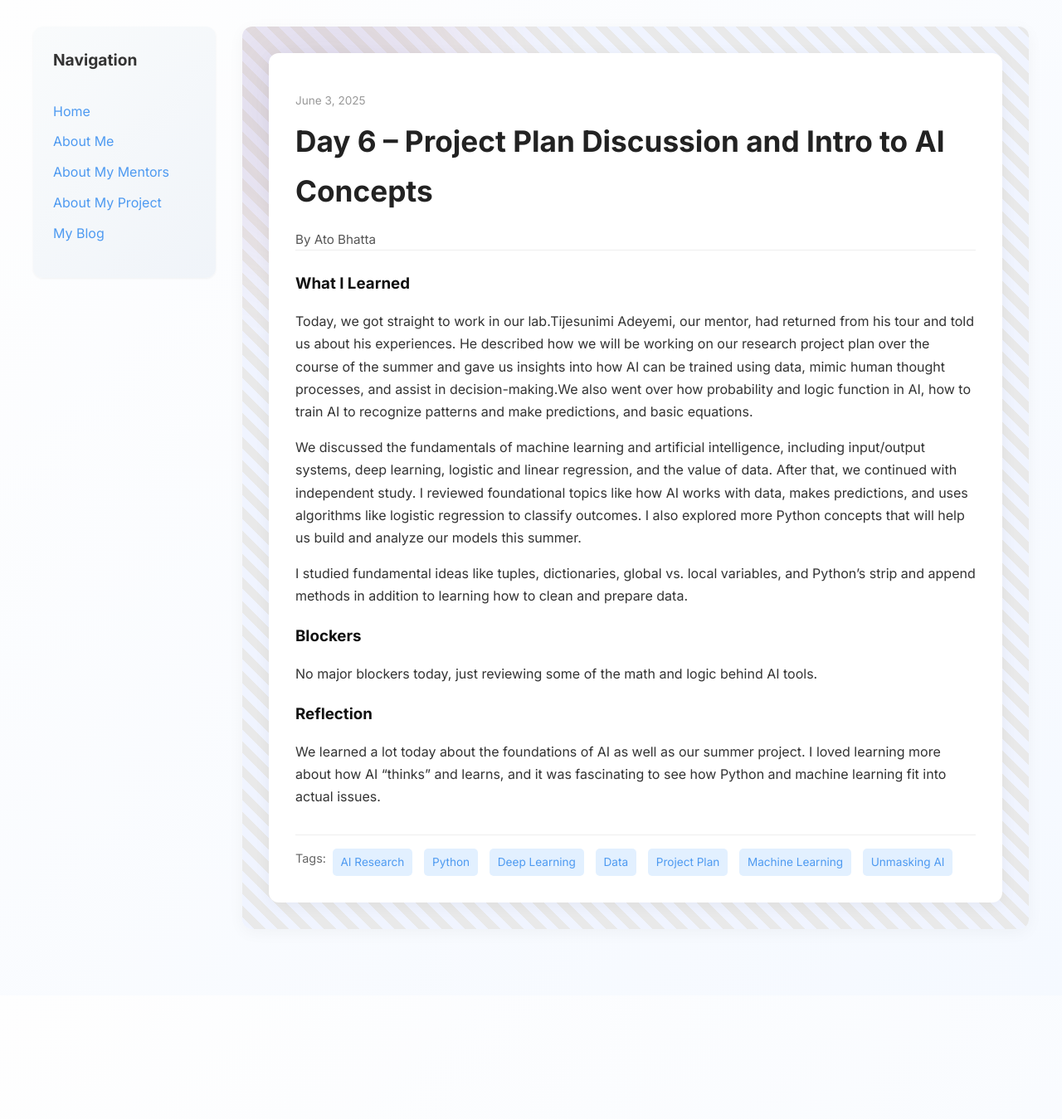
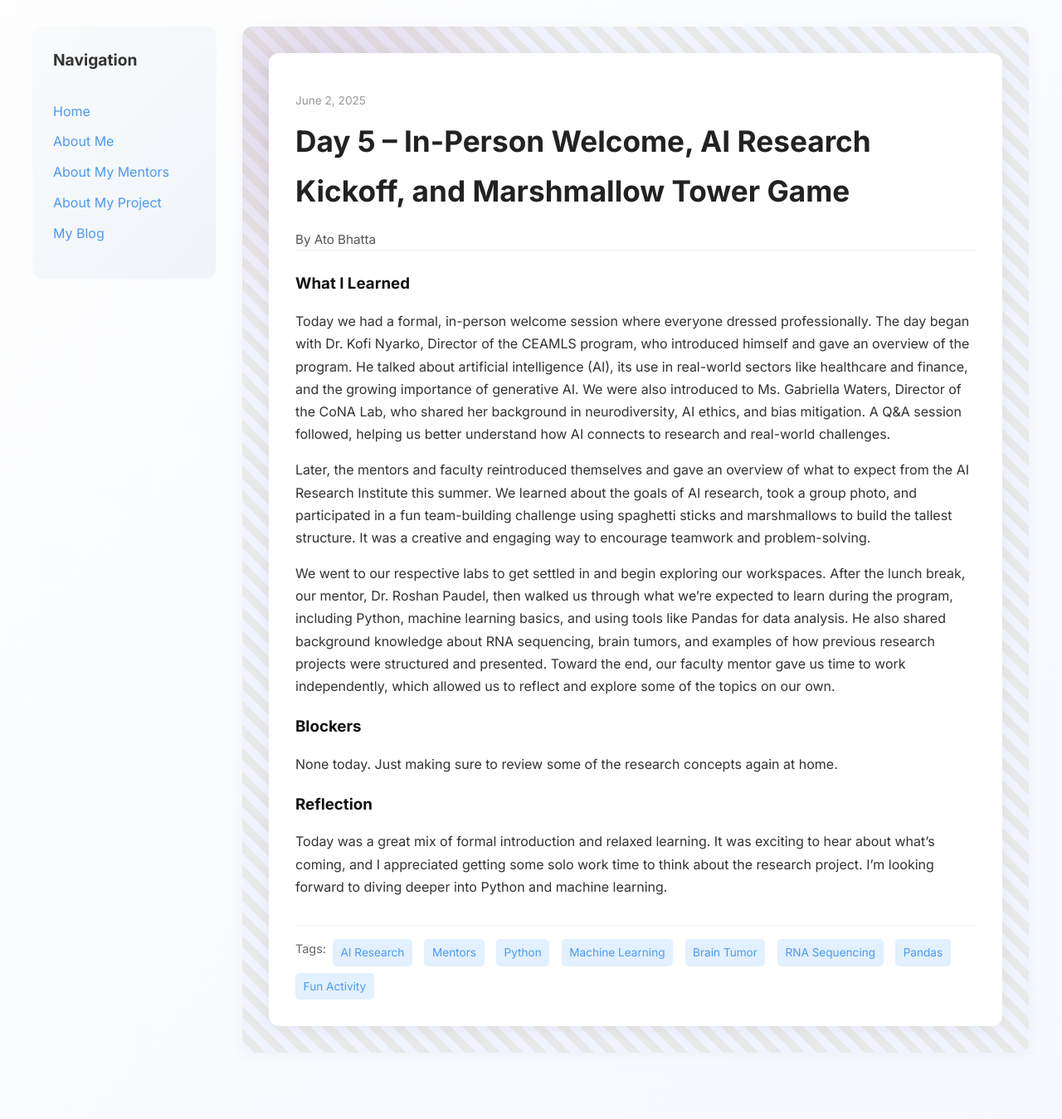
Before and after one commit to Ato-2025/Ato-2025.github.io, a Jekyll site: the page built from _posts/2025-06-02-day5.md, in a window 1280 px wide. Shown: the whole page at 83% size. Built offline with Jekyll 4.4.1, drawn with Linux system fonts in a browser that asks for light colours; before the commit the page ends 1200 px from its top, so only the background shows below that.

Commit message:
Update 2025-06-02-day5.md

```diff
--- a/_posts/2025-06-02-day5.md
+++ b/_posts/2025-06-02-day5.md
@@ -1,22 +1,21 @@
 ---
 layout: post
-title: "Day 6 – Project Plan Discussion and Intro to AI Concepts"
-date: 2025-06-03
+title: "Day 5 – In-Person Welcome, AI Research Kickoff, and Marshmallow Tower Game"
+date: 2025-06-02
 author: Ato Bhatta
-permalink: /day6.html
-tags: ["AI Research", "Python", "Deep Learning", "Data", "Project Plan", "Machine Learning", "Unmasking AI"]
+permalink: /day5.html
+categories: [computer]
+tags: ["AI Research", "Mentors", "Python", "Machine Learning", "Brain Tumor", "RNA Sequencing", "Pandas", "Fun Activity"]
 what_i_learned: |
+  Today we had a formal, in-person welcome session where everyone dressed professionally. The day began with Dr. Kofi Nyarko, Director of the CEAMLS program, who introduced himself and gave an overview of the program. He talked about artificial intelligence (AI), its use in real-world sectors like healthcare and finance, and the growing importance of generative AI. We were also introduced to Ms. Gabriella Waters, Director of the CoNA Lab, who shared her background in neurodiversity, AI ethics, and bias mitigation. A Q&A session followed, helping us better understand how AI connects to research and real-world challenges.
 
-  Today, we got straight to work in our lab.Tijesunimi Adeyemi, our mentor, had returned from his tour and told us about his experiences. He described how we will be working on our research project plan over the course of the summer and gave us insights into how AI can be trained using data, mimic human thought processes, and assist in decision-making.We also went over how probability and logic function in AI, how to train AI to recognize patterns and make predictions, and basic equations.
+  Later, the mentors and faculty reintroduced themselves and gave an overview of what to expect from the AI Research Institute this summer. We learned about the goals of AI research, took a group photo, and participated in a fun team-building challenge using spaghetti sticks and marshmallows to build the tallest structure. It was a creative and engaging way to encourage teamwork and problem-solving.
 
-  We discussed the fundamentals of machine learning and artificial intelligence, including input/output systems, deep learning, logistic and linear regression, and the value of data.
-   After that, we continued with independent study. I reviewed foundational topics like how AI works with data, makes predictions, and uses algorithms like logistic regression to classify outcomes. I also explored more Python concepts that will help us build and analyze our models this summer.
-
-   I studied fundamental ideas like tuples, dictionaries, global vs. local variables, and Python's strip and append methods in addition to learning how to clean and prepare data.
+  We went to our respective labs to get settled in and begin exploring our workspaces. After the lunch break, our mentor, Dr. Roshan Paudel, then walked us through what we’re expected to learn during the program, including Python, machine learning basics, and using tools like Pandas for data analysis. He also shared background knowledge about RNA sequencing, brain tumors, and examples of how previous research projects were structured and presented. Toward the end, our faculty mentor gave us time to work independently, which allowed us to reflect and explore some of the topics on our own.
 
 blockers: |
-  No major blockers today, just reviewing some of the math and logic behind AI tools.
+  None today. Just making sure to review some of the research concepts again at home.
 
 reflection: |
-  We learned a lot today about the foundations of AI as well as our summer project. I loved learning more about how AI "thinks" and learns, and it was fascinating to see how Python and machine learning fit into actual issues.
+  Today was a great mix of formal introduction and relaxed learning. It was exciting to hear about what’s coming, and I appreciated getting some solo work time to think about the research project. I'm looking forward to diving deeper into Python and machine learning.
 ---
```
